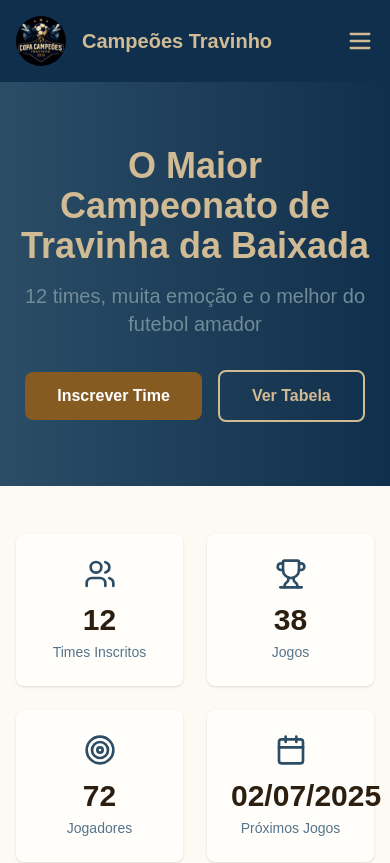
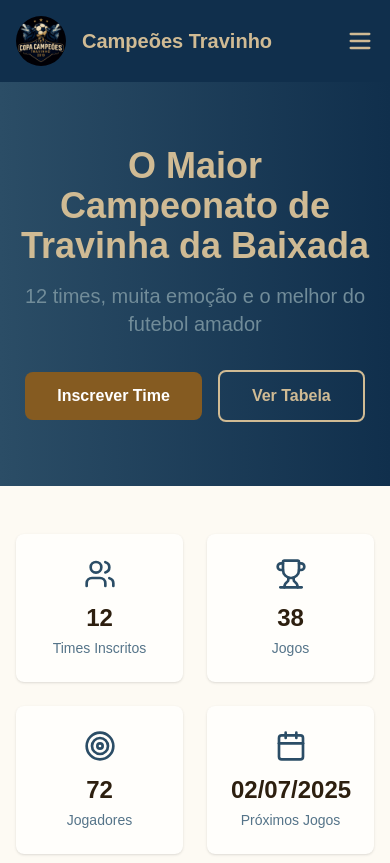
Before and after one commit to ArianNogueira/campeoes_travinho, a Next.js app in the folder client/: page / in a window 390 px wide. Shown: the top 863 px of the page. Built offline with nearby package versions, Linux system fonts and the light colour scheme.

Commit message:
Update page.tsx

```diff
--- a/client/src/app/page.tsx
+++ b/client/src/app/page.tsx
@@ -47,7 +47,7 @@
                   className="text-center p-6 bg-[#fffefb] rounded-lg shadow-sm"
                 >
                   <IconComponent className="h-8 w-8 mx-auto mb-3 text-[#2b4d66]" />
-                  <div className="text-3xl font-bold text-[#2d1f0f] mb-1">
+                  <div className="text-2xl md:text-3xl font-bold text-[#2d1f0f] mb-1">
                     {stat.value}
                   </div>
                   <div className="text-[#557489] text-sm">{stat.label}</div>
```
